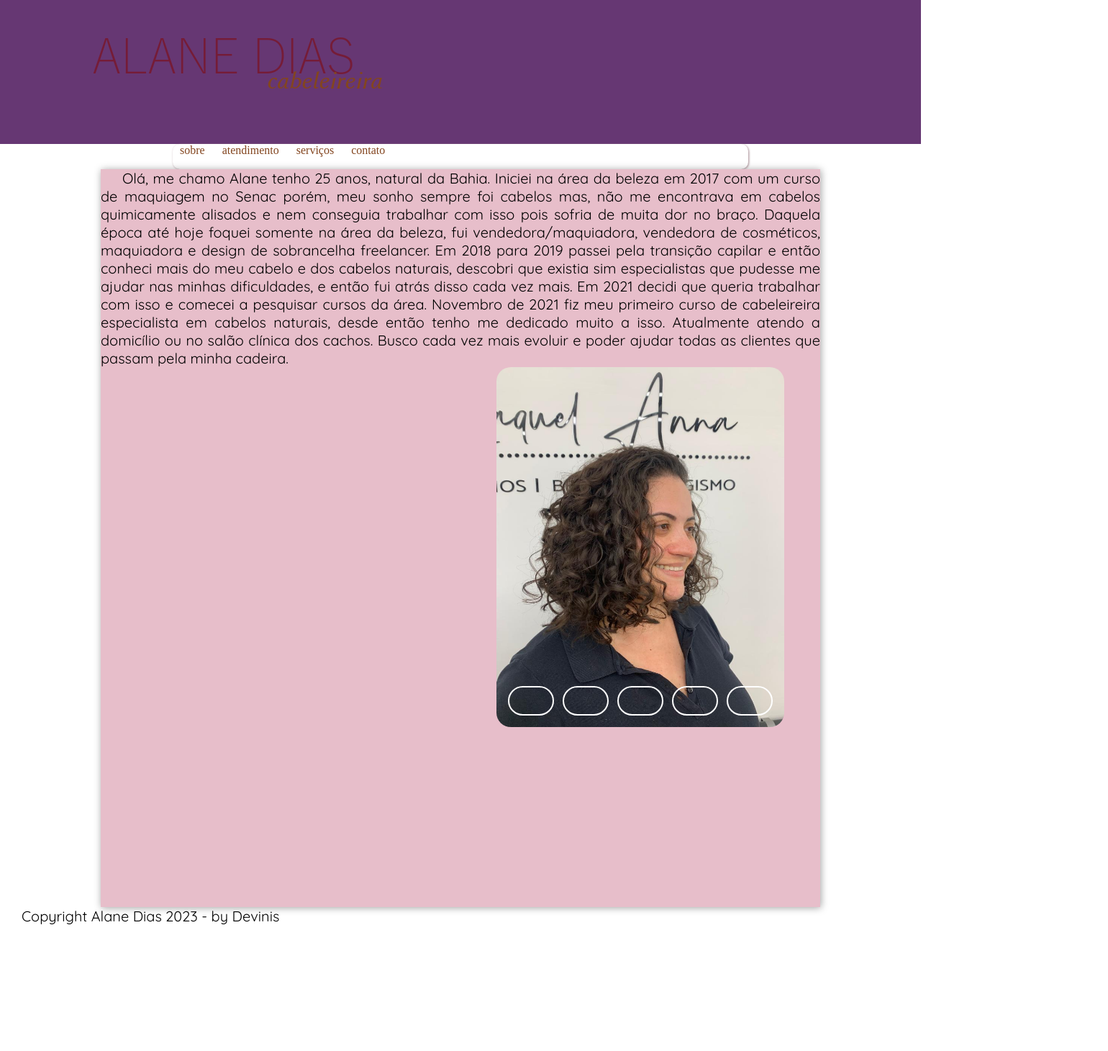
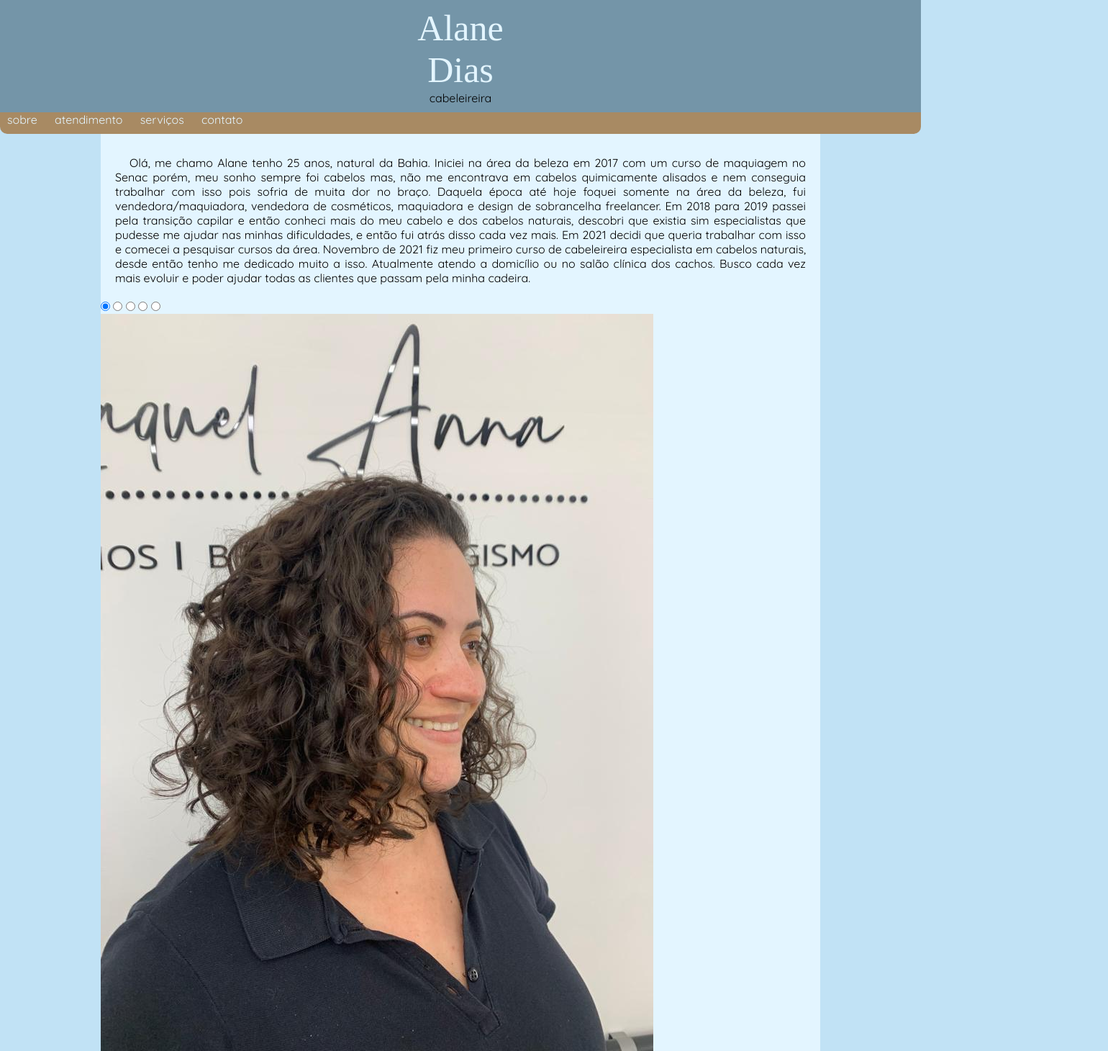
Before and after one commit to viniscsantos/Alane-Hair, a plain HTML site: page index.html in a window 1280 px wide. Shown: the top 1460 px of the page at 72% size, 1540 px wide, since content can reach past the window. Before the commit the page ends 1303 px from the top, so only its background shows below. Drawn offline with Linux system fonts and the light colour scheme; a web font is replaced by a local one.

Commit message:
update 1.0

```diff
--- a/css/estilo.css
+++ b/css/estilo.css
@@ -8,204 +8,69 @@
 	src: url(https://rodrigocintra.com/wp-content/themes/rodrigocintra/Font/code_light-webfont.woff2);
 }
 
+:root {
+	--cor0:#7495A8;
+	--cor1:#E3F5FF;
+	--cor2:#C1E2F5;
+	--cor3:#A88A63;
+	--cor4:#F5DFC1;
+}
 * {
-	margin: 0;
-	padding: 0;
+	margin: 0px;
 }
-
 body {
-
-	/*height: 100vh;
-	width: 100vw;*/
-}
-
-main {
-
-}
-header {
-	background-color: #663773;
-	height: 200px;
-}
-article {
-	margin: auto;
-	max-width: 1000px;
-	min-width: 100px;
-	background-color: #E7BECA;
-	box-shadow: 1px 1px 10px #a2a2a2;
-}
-h2 {
-	color: #663773;
-	text-align: center;
-	font-size: 40px;
-	text-shadow:1px 1px 5px #806a71;
-}
-
-p {
-	text-align: justify;
-	text-indent: 30px;
-	font-size: 20px;
+	background-color: var(--cor2);
 	font-family: 'Quicksand', sans-serif;
 }
 
-/*formatação do menu*/
-
-.logo {
+header {
+	background-color: var(--cor0);
+}
+header > h1{
+	font-size: 50px;
+	text-align: center;
+	font-family: 'fonteLogo';
+	color: var(--cor1);
+	font-weight: lighter;
+	padding: 10px;
+}
+header > p {
 	position: relative;
-	top: 50px;
-	left: 10%;
-	margin: auto;
+	bottom: 10px;
+	text-align: center;
 }
-
 nav {
-	background-color: #fff;
-	box-shadow: 1px 1px 3px #a2868e;
-	margin: auto;
-	border-radius: 10px;
-	max-width: 800px;
-	min-width: 100px;
-	height: 35px;
+	background-color: var(--cor3);
+	height: 30px;
+	border-radius: 0px 0px 10px 10px;
 }
-
-nav a {
+nav > a {
+	text-decoration: none;
 	padding: 10px;
-	color: #83451F;
-	text-decoration: none;
-}
-
-nav a:hover {
-	text-decoration: underline;
-}
-
-
-
-/*formatação de imagens*/
-input {
-	display: none;
-}
-
-div#fotos {
-	position: relative;
-	left: 40%;
-
+	color: var(--cor1);
 
 }
+nav > a:hover {
+	position: relative;
 
-.content {
-	height: 500px;
-	width: 400px;
-	border-radius: 20px;
-	overflow: hidden;
-	position: relative;
-	top: 65%;
-	left: 65%;
-	margin-top: 250px;
-	margin-left: -300px;
-	transform: translate(-50%, -50%);
+	border-radius: 10px;
+	top: 4px;
+	transition: .3s;
+	box-shadow: 3px 3px 3px 3px rgba(0, 0, 0, 0.106);
 }
-
-.navigation	{
-	position: absolute;
-	bottom: 10px;
-	left: 50%;
-	transform: translate(-50%);
-	display: flex;
+article {
+	background-color: var(--cor1);
+	margin: auto;
+	padding: 10px 0px 0px 0px;
+	max-width: 300px;
+	max-width: 1000px;
 }
-
-.bar {
-	bottom: auto;
-	width: 60px;
-	height: 37px;
-	border: 2px solid #ffffff;
-	margin: 6px;
-	border-radius: 50px;
-	cursor: pointer;
-	transition: .4s;
+article > p {
+	padding: 20px;
+	text-align: justify;
+	text-indent: 20px;
 }
-
-.slides {
-	display: flex;
-	width: 500%;
-	height: 100%;
+footer {
+	background-color: #A88A63;
+	color: var(--cor1);
 }
-
-.slide {
-	width: 20%;
-	height: .6s;
-}
-
-.slide img {
-	width: 100%;
-	height: 100%;
-}
-
-#slide1:checked ~ .s1 {
-	margin-left: 0;
-	transition: .6s;
-}
-
-#slide2:checked ~ .s1 {
-	margin-left: -20%;
-	transition: .6s;
-}
-
-#slide3:checked ~ .s1 {
-	margin-left: -40%;
-	transition: .6s;
-}
-
-#slide4:checked ~ .s1 {
-	margin-left: -60%;
-	transition: .6s;
-}
-
-#slide5:checked ~ .s1 {
-	margin-left: -80%;
-	transition: .6s;
-}
-
-section#sobre p {
-	color: #606060 ;
-	margin: auto;
-	text-align: center;
-	font-size: 30px;
-	width: 900px;
-}
-
-section#contato {
-
-	height: 200px;
-	background-color: whitesmoke;
-	color: #fff;
-	display: block;
-}
-
-nav#social ul {
-	position: relative;
-	left:350px;
-	list-style: none;
-}
-
-nav#social li {
-
-	display: inline-table;
-	padding: 30px;
-	font-size: 50px;
-}
-
-nav#social a {
-	position: relative;
-	color: #606060;
-	text-decoration: none;
-	bottom: 30px;
-}
-
-footer#rodape {
-	background-color: #FFE3D2;
-	clear: both;
-	border-top: 1px solid #606060;
-}
-
-footer#rodape p {
-	color: #606060;
-	text-align: center;
-}
--- a/index.html
+++ b/index.html
@@ -13,7 +13,8 @@
 <body>
 <main>
     <header>
-        <img class="logo" src="imagens/logo2.png"alt="">
+        <h1>Alane<br> Dias</h1>
+        <p>cabeleireira</p>
     </header>
 
     <nav>
@@ -62,17 +63,15 @@
                 </div>
             </div>
         </div>
-    <!--
-        <section id="contato">
+        <aside >
             <h2>Contatos</h1>
-            <nav id="social">
+            <nav>
                 <ul >
                     <li><a class="whatsapp-link" href="https://wa.me/5511960865543?text=sua%20mensagem" target="_blank"><i class="fa-brands fa-whatsapp"></i></a></li>
                     <li><a href="https://www.instagram.com/alanesdias__/" target="_blank"><i class="fa-brands fa-instagram"></i></a></li>
                 </ul>
             </nav>
-        </section>
-        -->
+        </aside>
     </article>
 </main>
 <footer>
```
